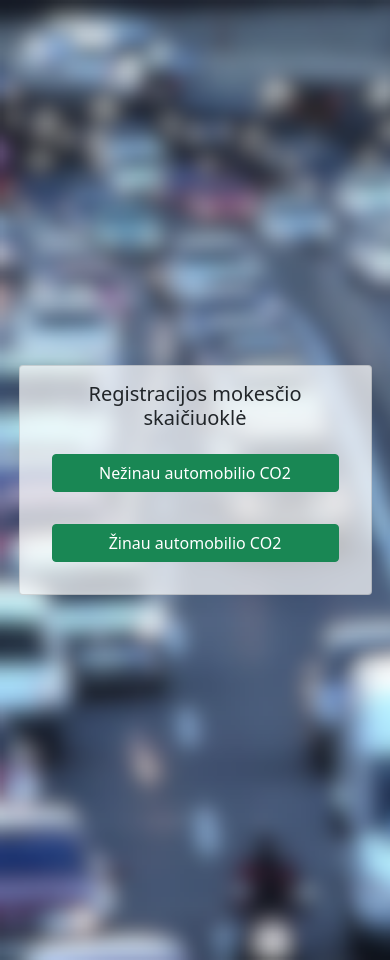
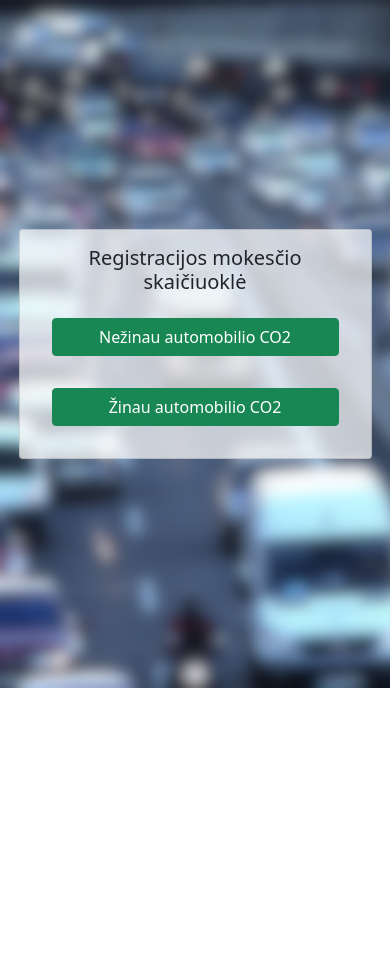
Before and after one commit to co2skaiciuokle-lt/co2skaiciuokle-lt.github.io, a React (Create React App) app: page / in a window 390 px wide. After the commit the page ends 844 px from the top, so only its background shows below. Built offline with nearby package versions, Linux system fonts and the light colour scheme.

Commit message:
fixed background image

```diff
--- a/src/components/cssmodules/all.module.css
+++ b/src/components/cssmodules/all.module.css
@@ -60,12 +60,15 @@ select {
     width: 110px;
 }
 
+@media only screen and (max-width:1520px) {
+    .mainpage {
+        height: 43rem;
+    }
+}
+
 @media only screen and (max-width:1000px) {
     .cardwidth {
         width: 60vw;
-    }
-    .mainpage {
-        height: 60rem;
     }
 }
 
```
